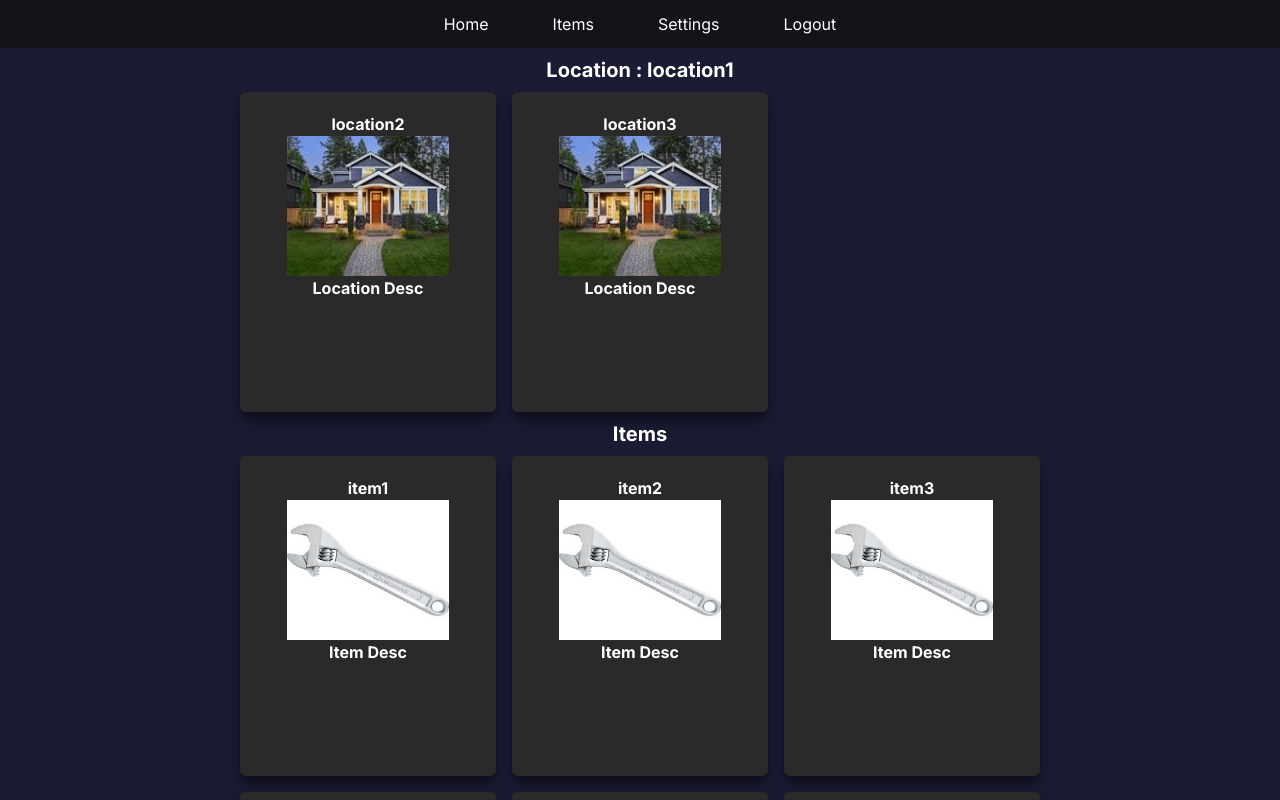
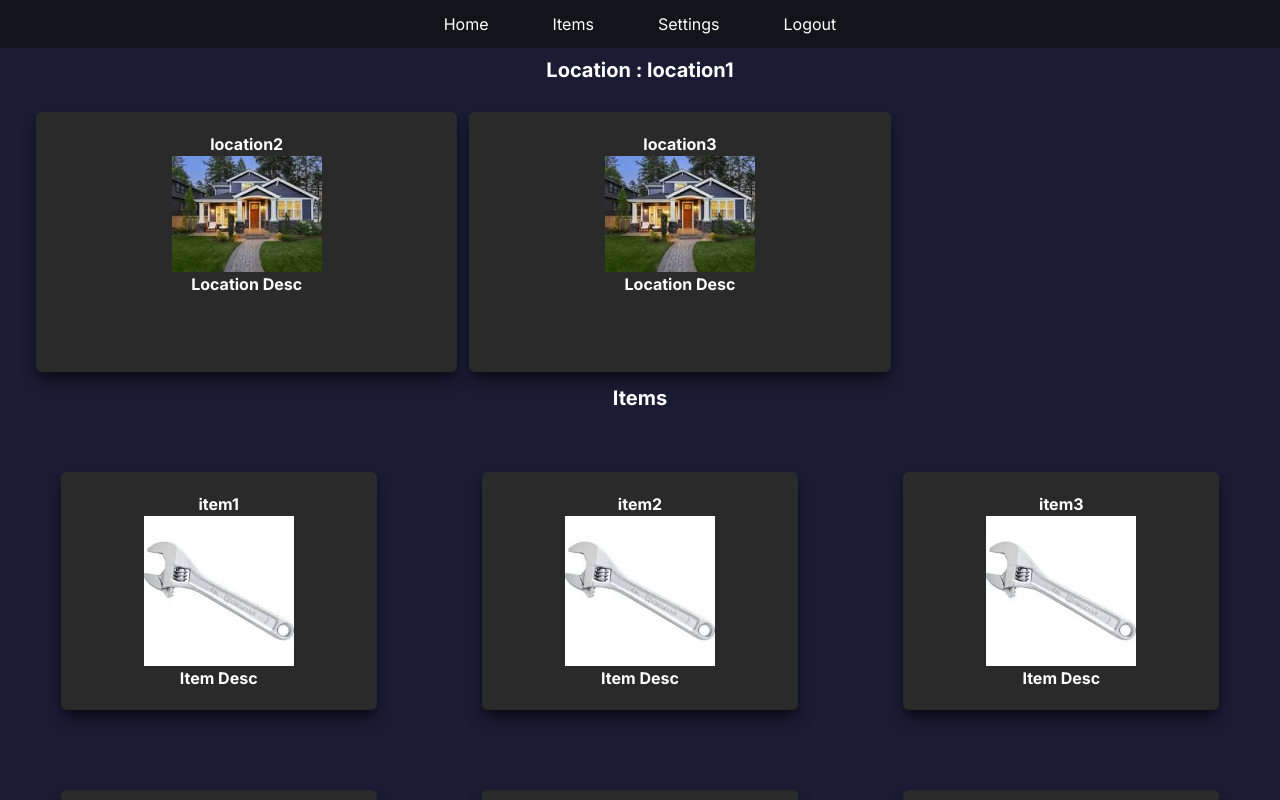
Before and after one commit to EEkebin/ItemInSight, a Next.js app in the folder item-in-sight/: page /dashboard in a window 1280 px wide. Built offline with nearby package versions, Linux system fonts and the light colour scheme.

Commit message:
KevinsMom2

```diff
--- a/item-in-sight/app/Components/GridComponents/ItemGrid.tsx
+++ b/item-in-sight/app/Components/GridComponents/ItemGrid.tsx
@@ -6,16 +6,16 @@ const ItemGrid: React.FC<{items : Item[]}> = (props) => {
     const [itemsList, setItems] = useState<Array<Item>>(props.items);
 
     return(
-        <div className="flex flex-col items-center ">
-            <h1 className="font-bold text-xl text-white">Items</h1>
-            <div className="grid grid-cols-3  w-full h-full">
+        <div className="flex flex-col items-center w-full my-10">
+            <h1 className="font-bold text-xl text-white mb-5">Items</h1>
+            <div className="grid grid-cols-3 space-10 place-items-center w-full h-full">
             {itemsList.map((item, index) => (
-            <div key={index} className="cursor-pointer hover:md:animate-wiggle flex flex-col justify-start items-center bg-grid-item w-64 h-80 m-2 p-5 rounded-md text-center text-white font-bold shadow-lg shadow-ui-button" >
+            <div key={index} className="flex flex-col cursor-pointer justify-start items-center hover:md:animate-wiggle bg-grid-item w-3/4 h-3/4 rounded-md text-center text-white font-bold shadow-lg shadow-ui-button my-10 p-5" >
                 {item.name}
-                <Image className="w-3/4 h-1/2"
+                <Image
                 src={item.photoUrl}
-                width={200}
-                height={200}
+                width={150}
+                height={150}
                 alt="item"
                 />
                 <h1 className="font-bold text-white text-center">{item.itemDesc}</h1>
--- a/item-in-sight/app/Components/GridComponents/LocationGrid.tsx
+++ b/item-in-sight/app/Components/GridComponents/LocationGrid.tsx
@@ -5,9 +5,9 @@ const LocationGrid: React.FC<{locations : Location[]}> = (props) => {
     const [locationList, setLocation] = useState<Array<Location>>(props.locations);
     console.log(locationList)
     return(
-        <div className="flex flex-col items-center">
+        <div className="flex flex-col items-center w-full">
         <h1 className="font-bold text-xl text-white">Location : {props.locations[0].parentLocation}</h1>
-        <div className="grid grid-cols-3  w-full h-full">
+        <div className="grid grid-cols-3 space-x-10 w-full h-full ">
         {locationList.map((location, index) => (
             <LocationCard  key={index} location={location} />
         ))}
--- a/item-in-sight/app/Components/GridComponents/LoctionCard.tsx
+++ b/item-in-sight/app/Components/GridComponents/LoctionCard.tsx
@@ -1,16 +1,21 @@
 'use client'
 import {Location } from '@/app/lib/definition'
+import { redirect } from 'next/dist/server/api-utils';
 import Image from "next/image";
-
+import { useRouter } from 'next/navigation'
 const LocationCard: React.FC<{location : Location}> = (props) => {
+    function handClick () {
+        // const
+        // redirect()
+    }
     console.log(props.location.photoUrl)
     return(
-        <div className="flex flex-col cursor-pointer justify-start items-center hover:md:animate-wiggle bg-grid-item w-64 h-80 m-2 p-5 rounded-md text-center text-white font-bold shadow-lg shadow-ui-button" >
+        <div onClick={handClick} className="flex flex-col cursor-pointer justify-start items-center hover:md:animate-wiggle bg-grid-item w-full h-full m-7 p-5 rounded-md text-center text-white font-bold shadow-lg shadow-ui-button" >
         {props.location.name}
-            <Image className="w-3/4 h-1/2"
+            <Image
             src={props.location.photoUrl}
-            width={200}
-            height={200}
+            width={150}
+            height={150}
             alt="item"
             />
             <h1 className="font-bold text-white text-center">{props.location.locationDesc}</h1>
```
